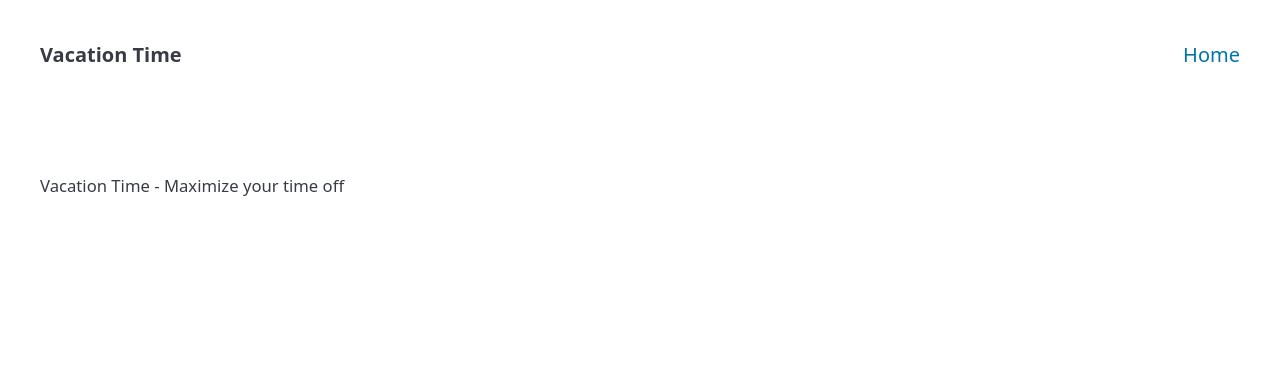
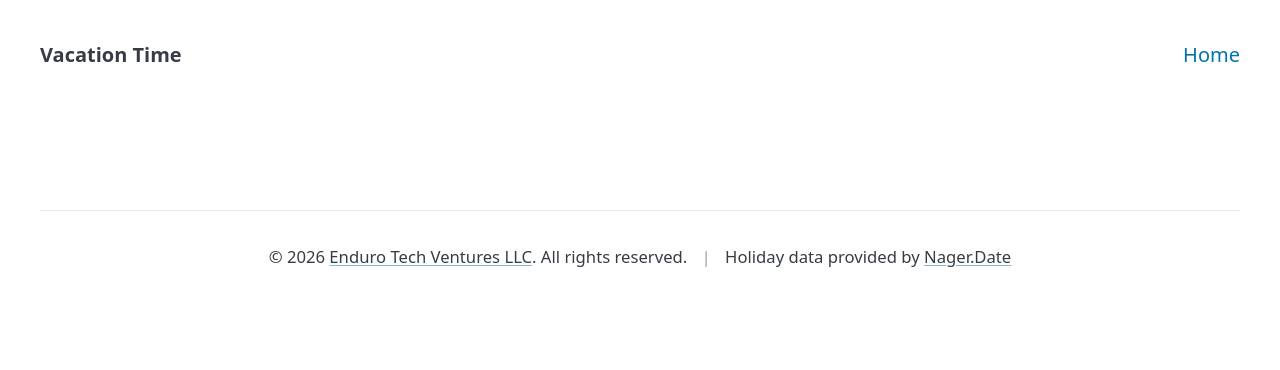
Before and after one commit to johnzilla/vacation-time, a FastAPI app: template app/templates/base.html in a window 1280 px wide. Shown: the top 370 px of the page. Run offline with FastAPI, Linux system fonts and the light colour scheme; the template is opened without the code that fills it, so the values that code supplies are empty; some libraries are stand-ins or nearby versions.

Commit message:
Add footer with copyright and attribution
- Add site footer with Enduro Tech Ventures LLC copyright
- Include attribution link to Nager.Date for holiday data
- Style footer with separator and muted border

Co-Authored-By: Claude Opus 4.5 <noreply@anthropic.com>

```diff
--- a/app/templates/base.html
+++ b/app/templates/base.html
@@ -22,8 +22,12 @@
     <main class="container">
         {% block content %}{% endblock %}
     </main>
-    <footer class="container">
-        <small>Vacation Time - Maximize your time off</small>
+    <footer class="container site-footer">
+        <small>
+            &copy; 2026 <a href="https://endurotechventures.com">Enduro Tech Ventures LLC</a>. All rights reserved.
+            <span class="footer-separator">|</span>
+            Holiday data provided by <a href="https://date.nager.at/" target="_blank" rel="noopener">Nager.Date</a>
+        </small>
     </footer>
 </body>
 </html>
--- a/static/style.css
+++ b/static/style.css
@@ -283,6 +283,23 @@
     background: #8b5cf6;
 }
 
+/* Footer */
+.site-footer {
+    margin-top: 3rem;
+    padding: 1.5rem 0;
+    text-align: center;
+    border-top: 1px solid var(--pico-muted-border-color);
+}
+
+.site-footer a {
+    color: inherit;
+}
+
+.footer-separator {
+    margin: 0 0.5rem;
+    opacity: 0.5;
+}
+
 /* Responsive table */
 @media (max-width: 768px) {
     .results-table {
```
